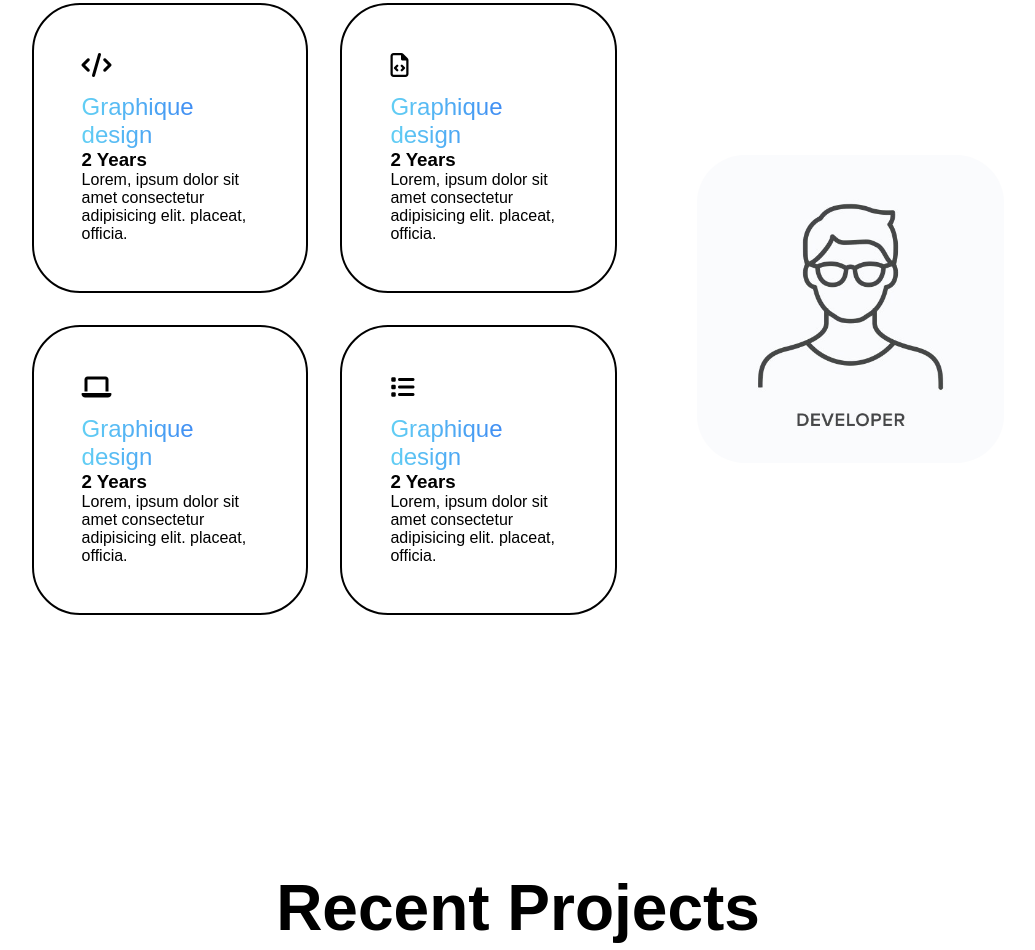
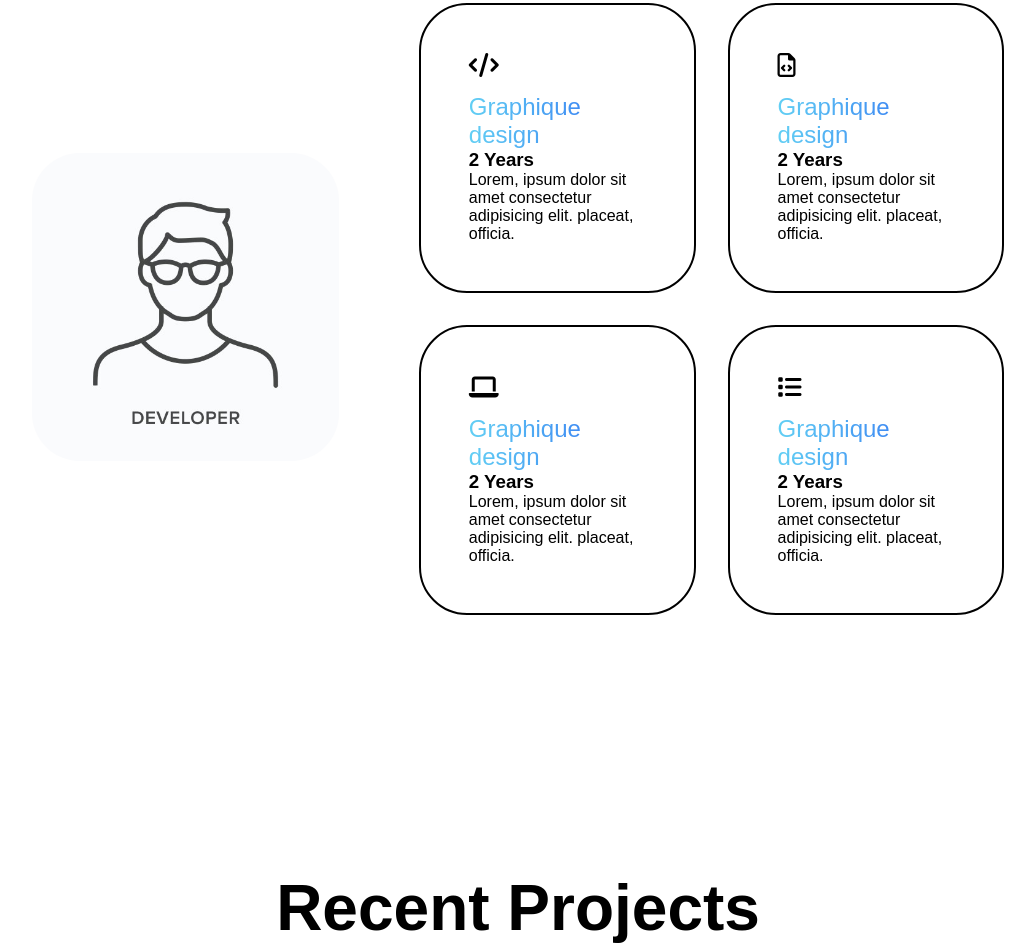
Before and after one commit to Sa3d-Ka/My-Portfolio, a plain HTML site: page index.html in a window 1280 px wide. Shown: the part 1047-1997 px from the top of the page, without its empty margins (122-1157 px from the left). Drawn offline with Linux system fonts and the light colour scheme; some packages are replaced by stand-ins of ours; a script that the page names is missing.

Commit message:
experience img

```diff
--- a/index.html
+++ b/index.html
@@ -3,7 +3,7 @@
   <head>
     <meta charset="UTF-8" />
     <meta name="viewport" content="width=device-width, initial-scale=1.0" />
-    <link rel="icon" type="image/x-icon" href="/images/favicon-32x32.png">
+    <link rel="icon" type="image/x-icon" href="/images/favicon-32x32.png" />
     <link rel="stylesheet" href="style.css" />
     <link
       rel="stylesheet"
@@ -78,6 +78,9 @@
     <section id="experience" class="experience">
       <h2 class="section-title">Experience</h2>
       <div class="experience-info">
+        <div class="exper-img">
+          <img src="images/logo.jpg" alt="logo" />
+        </div>
         <div class="grid">
           <div class="grid-card">
             <i class="fa-solid fa-code"></i>
@@ -116,7 +119,6 @@
             </p>
           </div>
         </div>
-        <img src="images/logo.jpg" alt="logo" />
       </div>
     </section>
 
```
